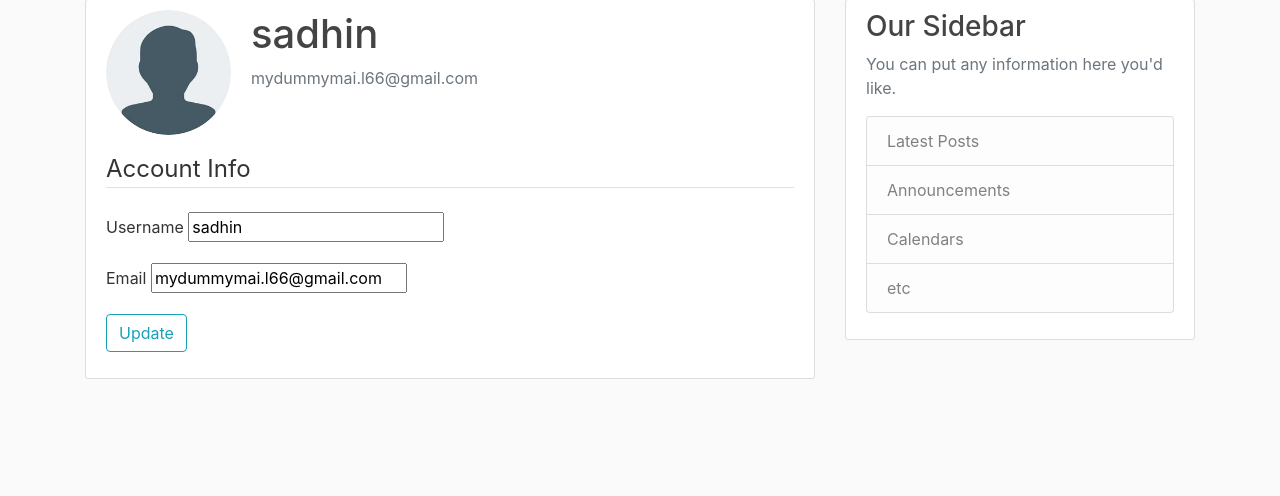
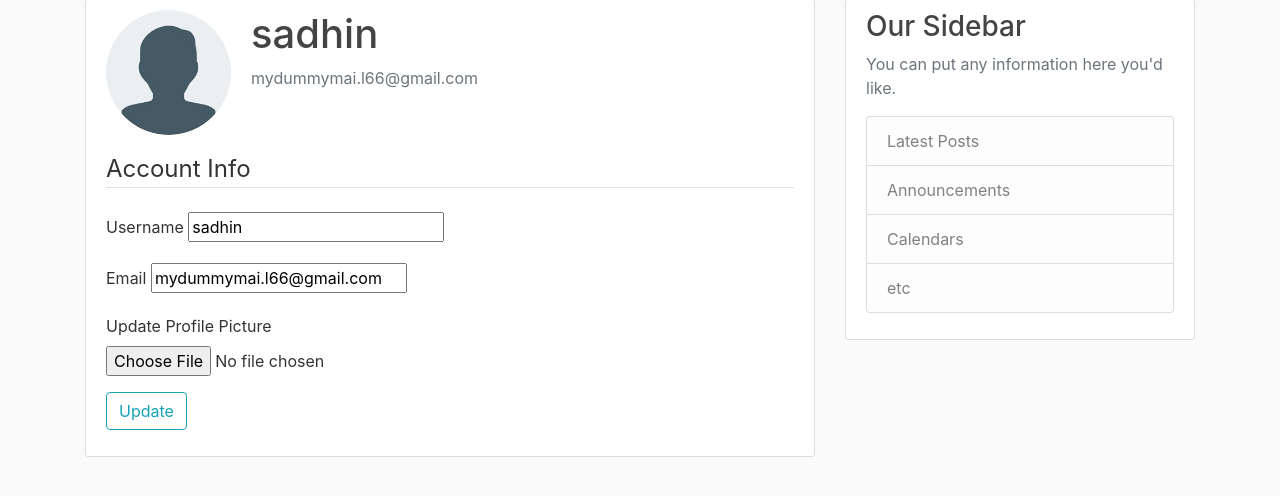
Before and after one commit to sadhiin/FlaskChronicle, a Flask app: page /account in a window 1280 px wide. Shown: the part 81-577 px from the top of the page. Run offline with Flask 2, Linux system fonts and the light colour scheme; a user stored in the database is signed in; some libraries are stand-ins or nearby versions.

Commit message:
User profile updatation work done

```diff
--- a/flaskblog/forms.py
+++ b/flaskblog/forms.py
@@ -37,6 +37,7 @@ class LoginForm(FlaskForm):
 class UpdateAccountForm(FlaskForm):
     username = StringField('Username', validators=[DataRequired(), Length(min=3, max=12)])
     email = StringField('Email', validators=[DataRequired(), Email()])
+    picture = FileField('Update Profile Picture', validators=[FileAllowed(['jpg', 'jpeg', 'png'])])
     submit = SubmitField('Update')
 
     def validate_username(self, username):
--- a/flaskblog/routes.py
+++ b/flaskblog/routes.py
@@ -1,3 +1,6 @@
+import os
+import secrets
+from PIL import Image
 from flask import render_template, url_for, flash, redirect, request
 from flaskblog import app, db, bcrypt
 from flaskblog.forms import RegistrationForm, LoginForm, UpdateAccountForm
@@ -52,7 +55,6 @@ def register():
 
 @app.route("/login", methods=['GET', 'POST'])
 def login():
-
     if current_user.is_authenticated:
         flash("You already logedin", 'warning')
         return redirect(url_for('home'))
@@ -77,19 +79,36 @@ def logout():
     return redirect(url_for('home'))
 
 
-@app.route("/account",methods=["GET", "POST"])
+def save_picture(form_picture):
+    random_hex = secrets.token_hex(8)
+    f_name, f_ext = os.path.splitext(form_picture.filename)
+    picture_fn = random_hex + f_ext
+    picture_path = os.path.join(app.root_path, "static/profile_pics", picture_fn)
+
+    output_size = (125, 125)
+    img = Image.open(form_picture)
+    img.thumbnail(output_size)
+    img.save(picture_path)
+
+    return picture_fn
+
+
+@app.route("/account", methods=["GET", "POST"])
 @login_required
 def account():
     form = UpdateAccountForm()
     if form.validate_on_submit():
+        if form.picture.data:
+            picture_file = save_picture(form.picture.data)
+            current_user.image_file = picture_file
         current_user.username = form.username.data
         current_user.email = form.email.data
         db.session.commit()
         flash("Account Information updated!", 'success')
         return redirect(url_for('account'))
 
-    elif request.method =='GET':
+    elif request.method == 'GET':
         form.username.data = current_user.username
         form.email.data = current_user.email
-    image_file = url_for('static', filename="profile_pics/"+current_user.image_file)
+    image_file = url_for('static', filename="profile_pics/" + current_user.image_file)
     return render_template("account.html", title="Account", image_file=image_file, form=form)
--- a/flaskblog/templates/account.html
+++ b/flaskblog/templates/account.html
@@ -10,7 +10,7 @@
             </div>
         </div>
 
-        <form method="post" action="">
+        <form method="post" action="" enctype="multipart/form-data">
             {{ form.hidden_tag() }}
             {#            To create CSRF token cross site request fowrd token #}
             <fieldset class="form-gorup">
@@ -47,6 +47,15 @@
                 </div>
 
                 <div class="form-group">
+                    {{ form.picture.label() }}
+                    {{ form.picture(class="form-control-file") }}
+                    {% if form.picture.errors %}
+                        {% for error in form.picture.errors %}
+                            <span class="text-danger">{{ error }}</span><br>
+                        {% endfor %}
+                    {% endif %}
+                </div>
+                <div class="form-group">
                     {{ form.submit(class="btn btn-outline-info") }}
                 </div>
 
```
Also changed, not shown: flaskblog/static/profile_pics/107acb00af3ec860.JPG (added), instance/site.db.
